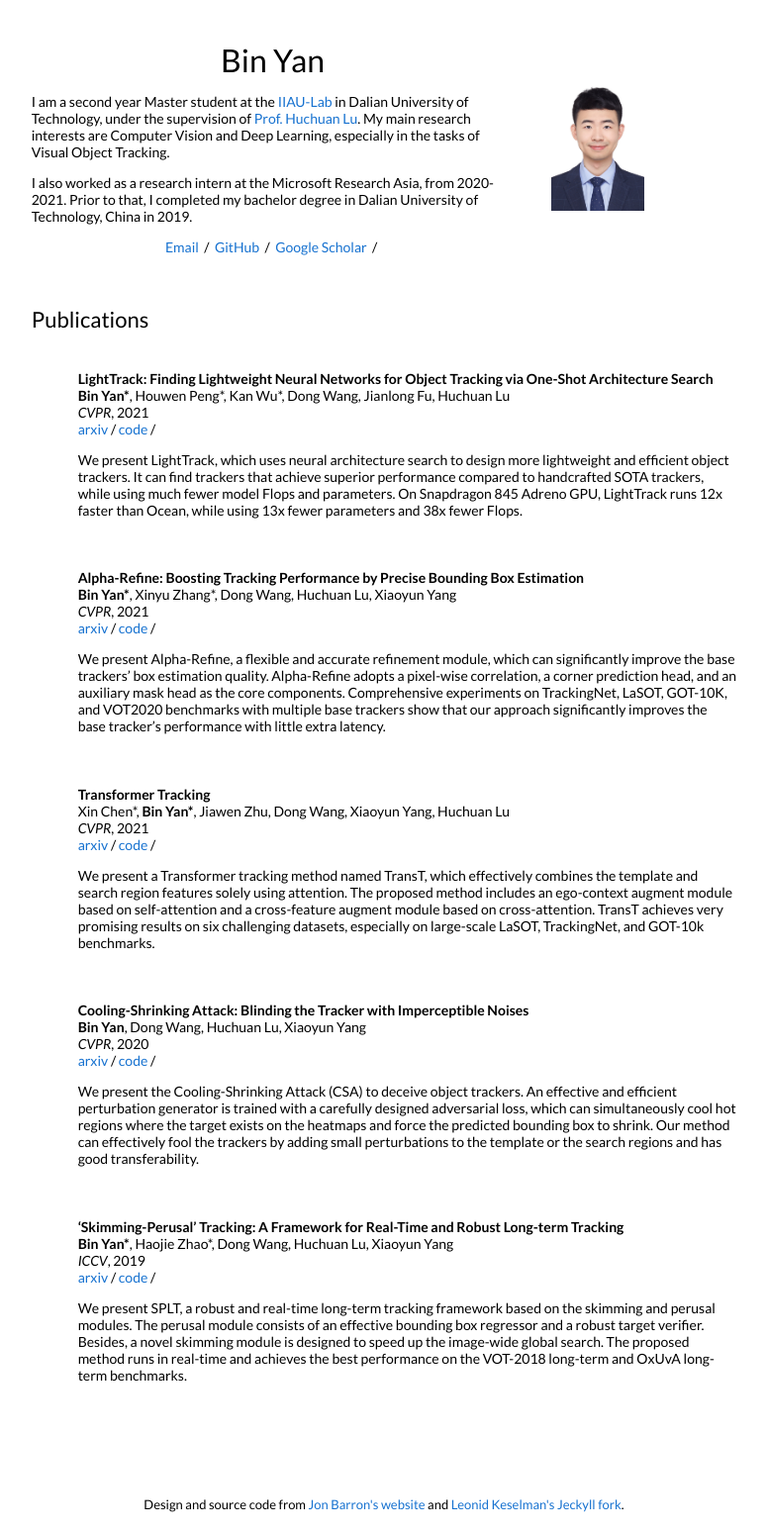
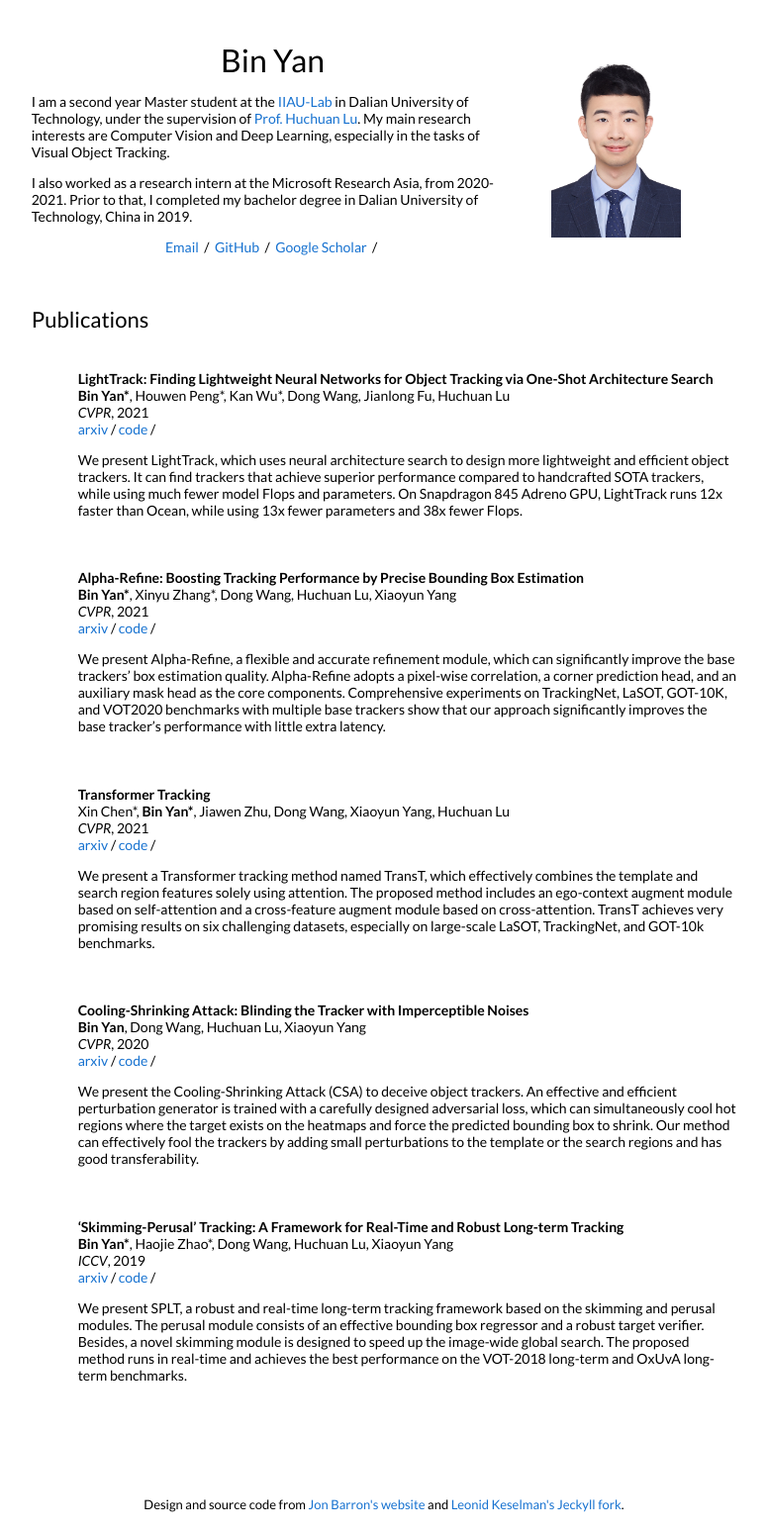
Before and after one commit to MasterBin-IIAU/masterbin-iiau.github.io, a Jekyll site: the page built from _posts/2021-04-29-lighttrack.markdown, in a window 1280 px wide. Shown: the whole page at 99% size, without its empty margins (252-1027 px from the left). Built offline with Jekyll 4.4.1, drawn with Linux system fonts in a browser that asks for light colours.

Commit message:
tune photo size

```diff
--- a/_layouts/default.html
+++ b/_layouts/default.html
@@ -40,7 +40,7 @@
               </p>
             </td>
             <td style="padding:2.5%;width:40%;max-width:40%">
-              <img style="width:50%;max-width:50%" alt="profile photo" src="images/my_photo.JPG">
+              <img style="width:70%;max-width:70%" alt="profile photo" src="images/my_photo.JPG">
             </td>
           </tr>
         </table>
```
